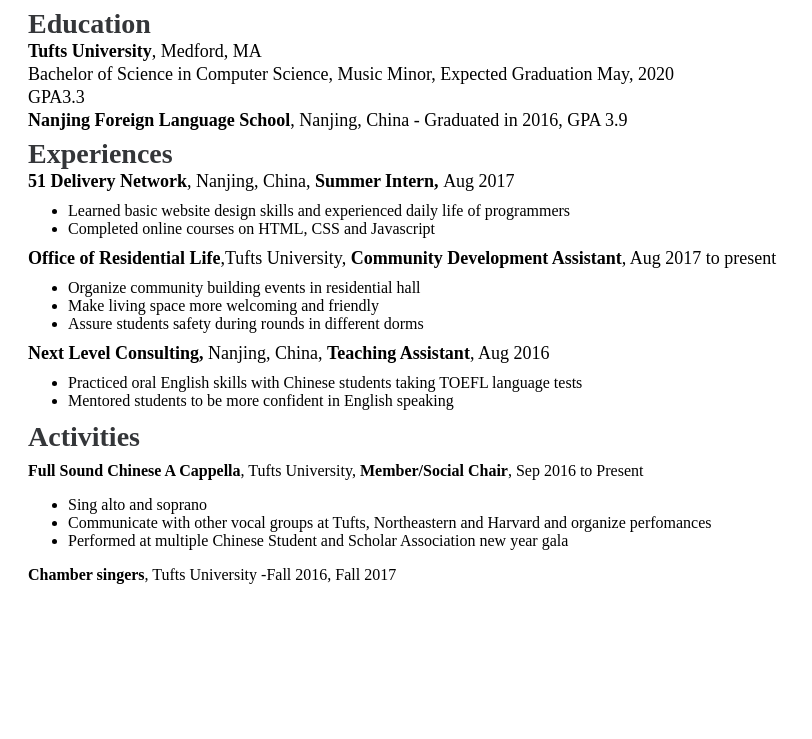
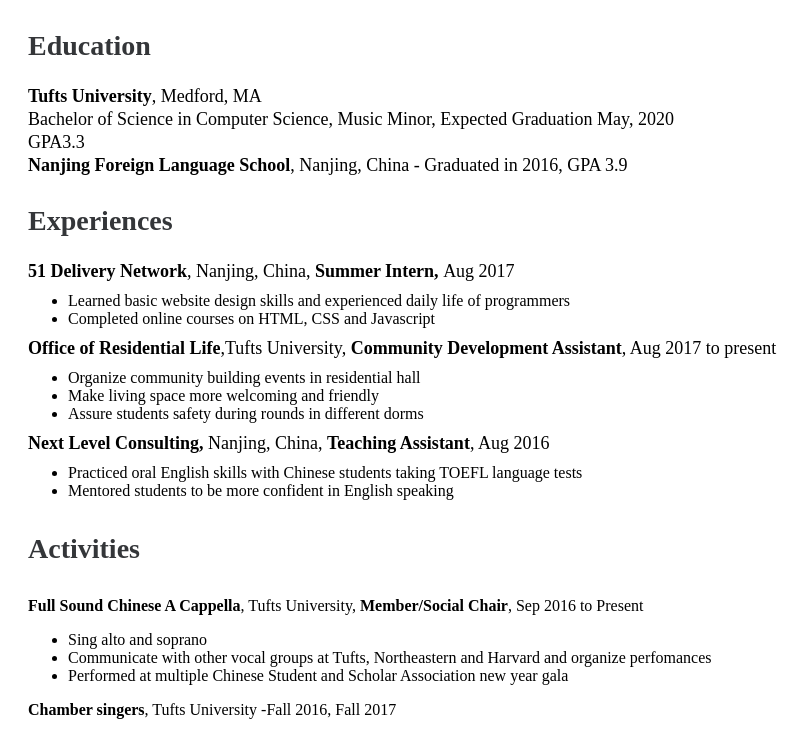
Before and after one commit to chensixx/chensixx.github.io, a plain HTML site: page resume.html in a window 1280 px wide. Shown: the part 61-800 px from the top of the page, without its empty margins (0-812 px from the left). Drawn offline with Linux system fonts and the light colour scheme.

Commit message:
Update style3.css

```diff
--- a/style3.css
+++ b/style3.css
@@ -1,6 +1,6 @@
 
 	body {font-family:avenir;padding-left:20px;}
 	h1 {color:#ff1493;}
-	h2 {line-height: 5px;font-size:28px;color:#343639;}
+	h2 {line-height: 50px;font-size:28px;color:#343639;}
 	p {line-height: 5px;font-size:18px;}
 	.bold{font-weight: bold;}
```
